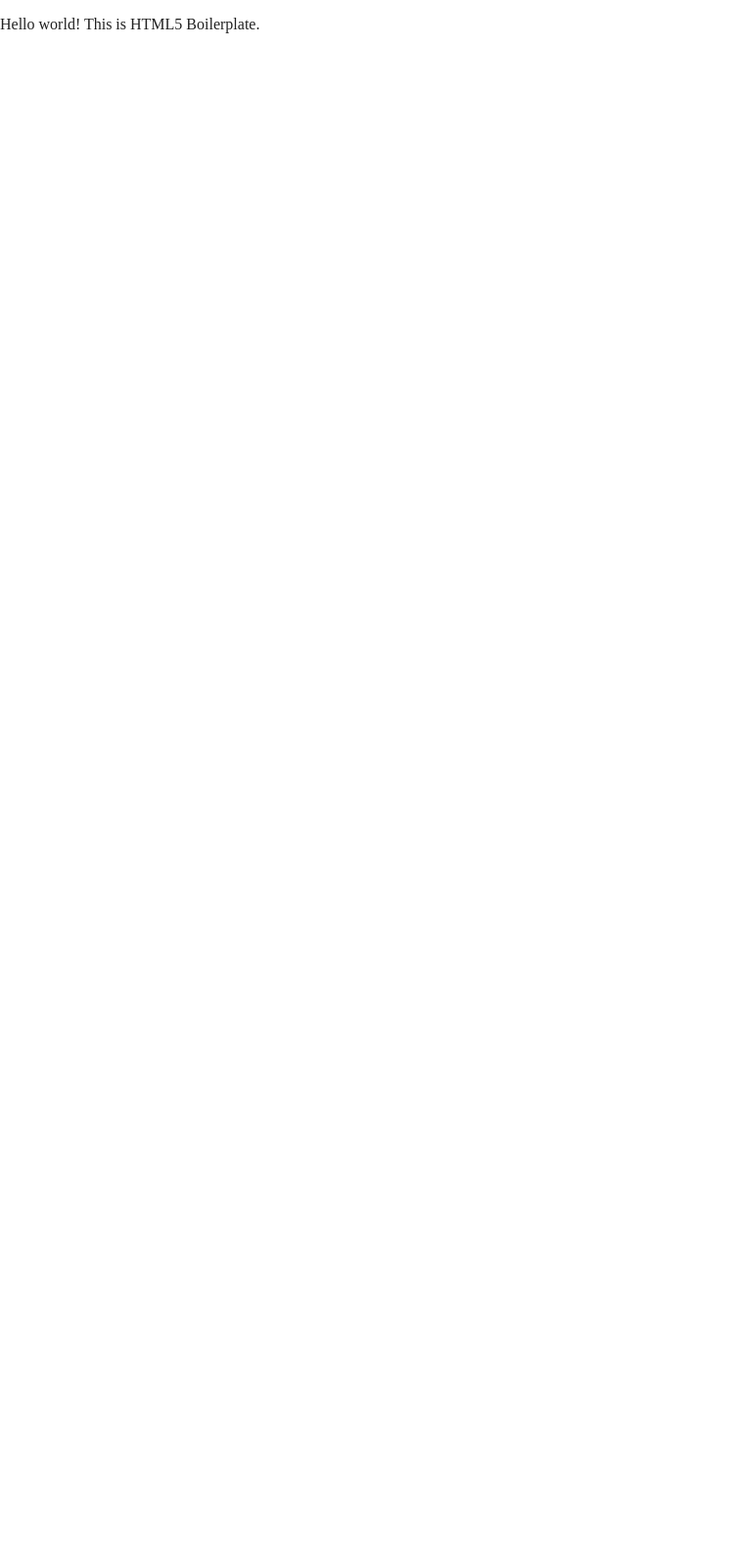
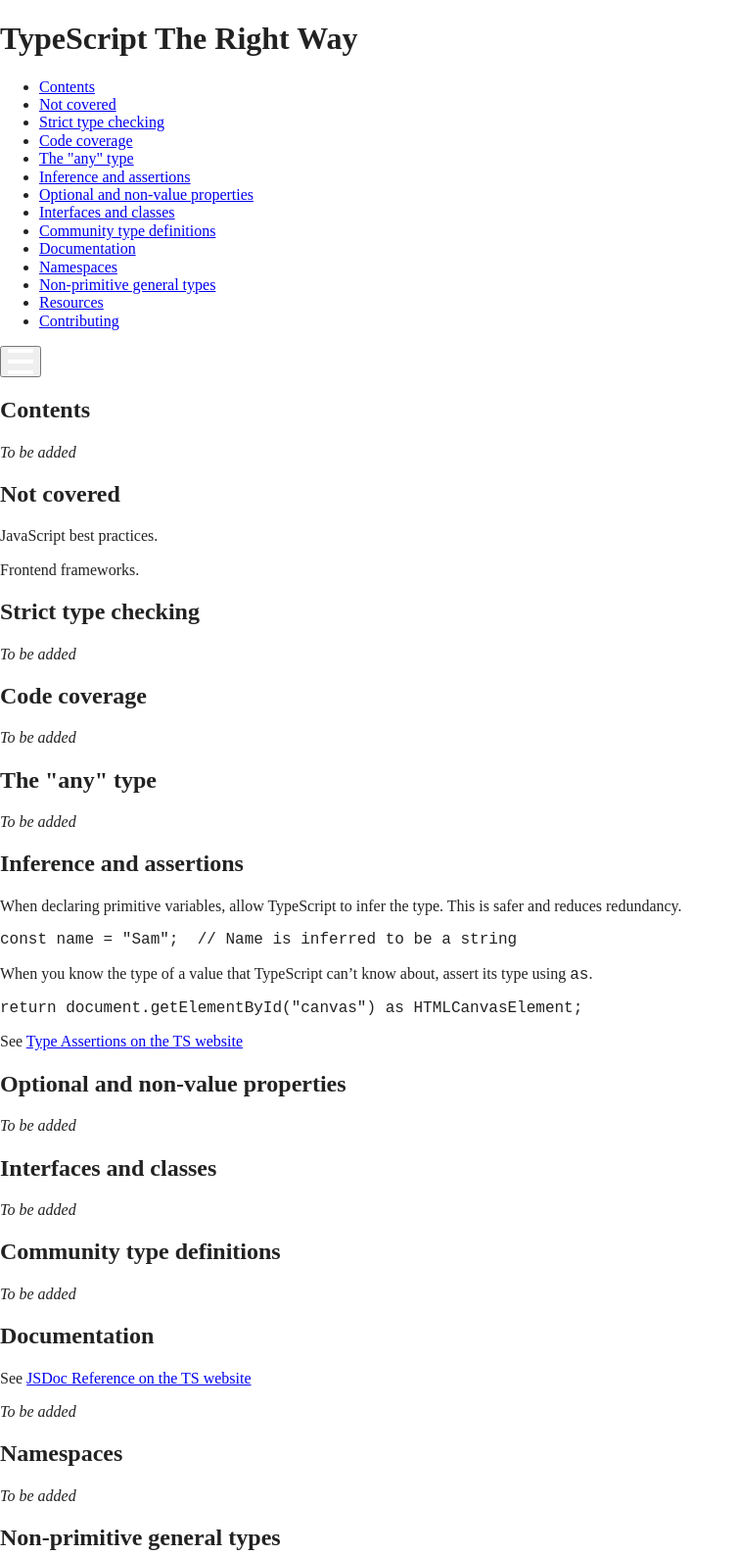
Before and after one commit to Droces/tstherightway, a website built with Parcel: page index.html in a window 1280 px wide. Shown: the top 1587 px of the page at 98% size, without its empty margins (0-755 px from the left). Before the commit the page ends 800 px from the top, so only its background shows below. Built offline with nearby package versions, Linux system fonts and the light colour scheme.

Commit message:
Adds several sections of stub content

```diff
--- a/index.html
+++ b/index.html
@@ -3,7 +3,7 @@
 
 <head>
   <meta charset="utf-8">
-  <title></title>
+  <title>TypeScript The Right Way</title>
   <meta name="description" content="">
   <meta name="viewport" content="width=device-width, initial-scale=1">
 
@@ -23,9 +23,104 @@
 </head>
 
 <body>
+  <header role="banner">
+    <div role="presentation">
+      <h1>TypeScript The Right Way</h1>
+    </div>
+  </header>
 
-  <!-- Add your site or application content here -->
-  <p>Hello world! This is HTML5 Boilerplate.</p>
+  <nav id="sidebar" aria-expanded="false">
+    <ul class="non-list">
+      <li><a href="#contents">Contents</a></li>
+      <li><a href="#not-covered">Not covered</a></li>
+      <li><a href="#strict-type-checking">Strict type checking</a></li>
+      <li><a href="#code-coverage">Code coverage</a></li>
+      <li><a href="#the-any-type">The "any" type</a></li>
+      <li><a href="#inference-and-assertions">Inference and assertions</a></li>
+      <li><a href="#optional-and-non-value-properties">Optional and non-value properties</a></li>
+      <li><a href="#interfaces-and-classes">Interfaces and classes</a></li>
+      <li><a href="#community-type-definitions">Community type definitions</a></li>
+      <li><a href="#documentation">Documentation</a></li>
+      <li><a href="#namespaces">Namespaces</a></li>
+      <li><a href="#non-primitive-general-types">Non-primitive general types</a></li>
+      <li><a href="#resources">Resources</a></li>
+      <li><a href="#contributing">Contributing</a></li>
+    </ul>
+  </nav>
+
+  <button id="small-device-button-sidebar">
+    <svg fill="none" height="26" viewBox="0 0 26 26" width="26" xmlns="http://www.w3.org/2000/svg"><g fill="#fff"><path d="m0 1c0-.552285.447715-1 1-1h24c.5523 0 1 .447715 1 1v3h-26z"></path><path d="m0 11h13 13v4h-26z"></path><path d="m0 22h26v3c0 .5523-.4477 1-1 1h-24c-.552284 0-1-.4477-1-1z"></path></g></svg>
+  </button>
+
+  <main>
+    <h2 id="contents">Contents</h2>
+      <p><em>To be added</em></p>
+
+    <h2 id="not-covered">Not covered</h2>
+      <p>JavaScript best practices.</p>
+      <p>Frontend frameworks.</p>
+
+    <h2 id="strict-type-checking">Strict type checking</h2>
+      <p><em>To be added</em></p>
+
+    <h2 id="code-coverage">Code coverage</h2>
+      <p><em>To be added</em></p>
+
+    <h2 id="the-any-type">The "any" type</h2>
+      <p><em>To be added</em></p>
+
+    <h2 id="inference-and-assertions">Inference and assertions</h2>
+      <p>When declaring primitive variables, allow TypeScript to infer the type. This is safer and reduces redundancy.</p>
+      <pre>const name = "Sam";  // Name is inferred to be a string</pre>
+      <p>When you know the type of a value that TypeScript can’t know about, assert its type using <code>as</code>.</p>
+      <pre>return document.getElementById("canvas") as HTMLCanvasElement;</pre>
+      <p>See <a href="https://www.typescriptlang.org/docs/handbook/2/everyday-types.html#type-assertions" target="_blank">Type Assertions on the TS website</a></p>
+
+    <h2 id="optional-and-non-value-properties">Optional and non-value properties</h2>
+      <p><em>To be added</em></p>
+
+    <h2 id="interfaces-and-classes">Interfaces and classes</h2>
+      <p><em>To be added</em></p>
+
+    <h2 id="community-type-definitions">Community type definitions</h2>
+      <p><em>To be added</em></p>
+
+    <h2 id="documentation">Documentation</h2>
+      <p>See <a href="https://www.typescriptlang.org/docs/handbook/jsdoc-supported-types.html" target="_blank">JSDoc Reference on the TS website</a></p>
+      <p><em>To be added</em></p>
+
+    <h2 id="namespaces">Namespaces</h2>
+      <p><em>To be added</em></p>
+
+
+    <h2 id="non-primitive-general-types">Non-primitive general types</h2>
+      <p>Don’t ever use the types <code>Number</code>, <code>String</code>, <code>Boolean</code>, <code>Symbol</code>, or <code>Object</code> These types refer to non-primitive boxed objects that are almost never used appropriately in JavaScript code.</p>
+
+      <pre>
+/* WRONG */
+function reverse(s: String): String;</pre>
+
+      <p>Do use the types <code>number</code>, <code>string</code>, <code>boolean</code>, and <code>symbol</code>.</p>
+
+      <pre>
+/* OK */
+function reverse(s: string): string;</pre>
+
+      Instead of <code>Object</code>, use the non-primitive <code>object</code> type (<a href="https://www.typescriptlang.org/docs/handbook/release-notes/typescript-2-2.html#object-type" target="_blank">added in TypeScript 2.2</a>).
+
+    <h2 id="resources">Resources</h2>
+      <p><em>To be added</em></p>
+
+    <h2 id="contributing">Contributing</h2>
+      <p><em>To be added</em></p>
+  </main>
+
+  <footer role="contentinfo">
+    <div role="presentation">
+      <p>Work in progress. Help us improve it.</p>
+    </div>
+  </footer>
+
   <script src="js/vendor/modernizr-3.11.2.min.js"></script>
   <script src="js/plugins.js"></script>
   <script src="js/main.js"></script>
```
